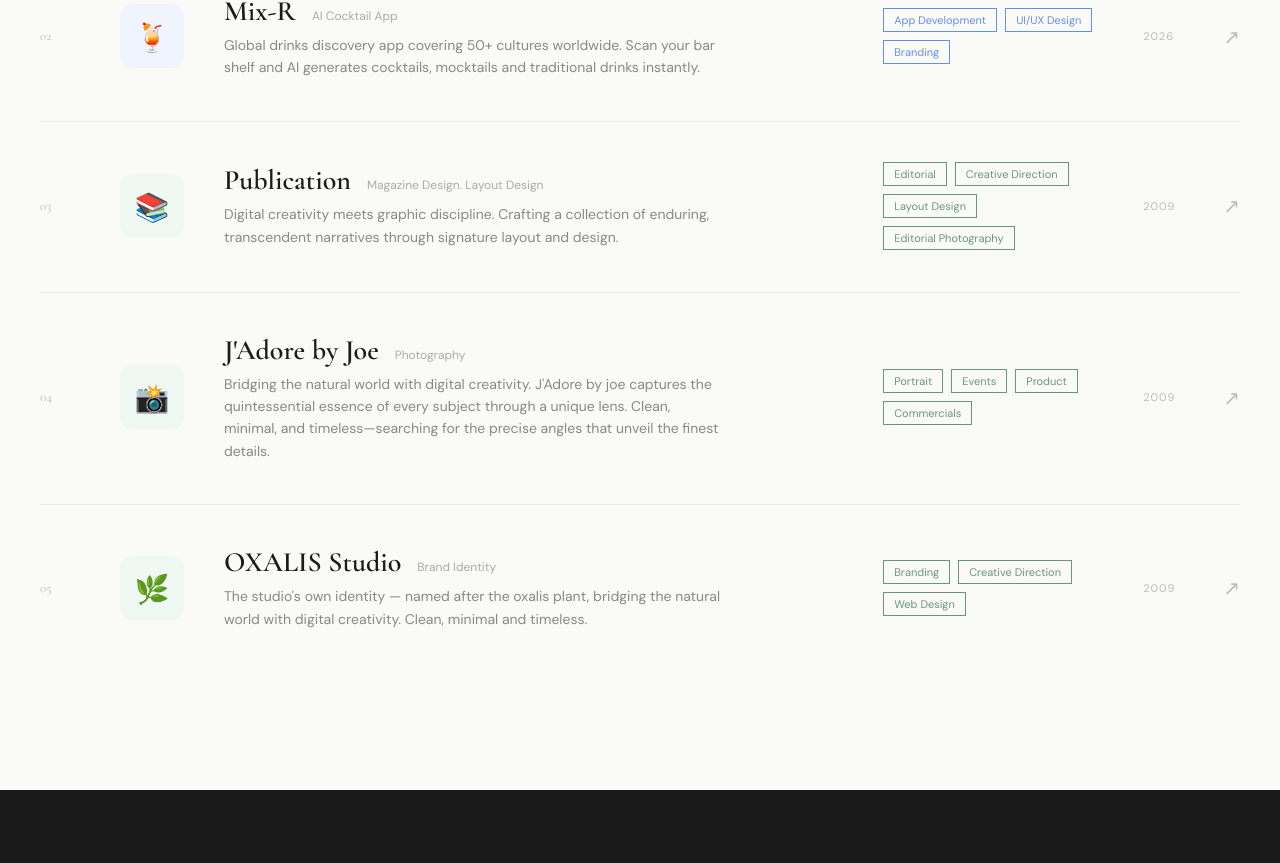
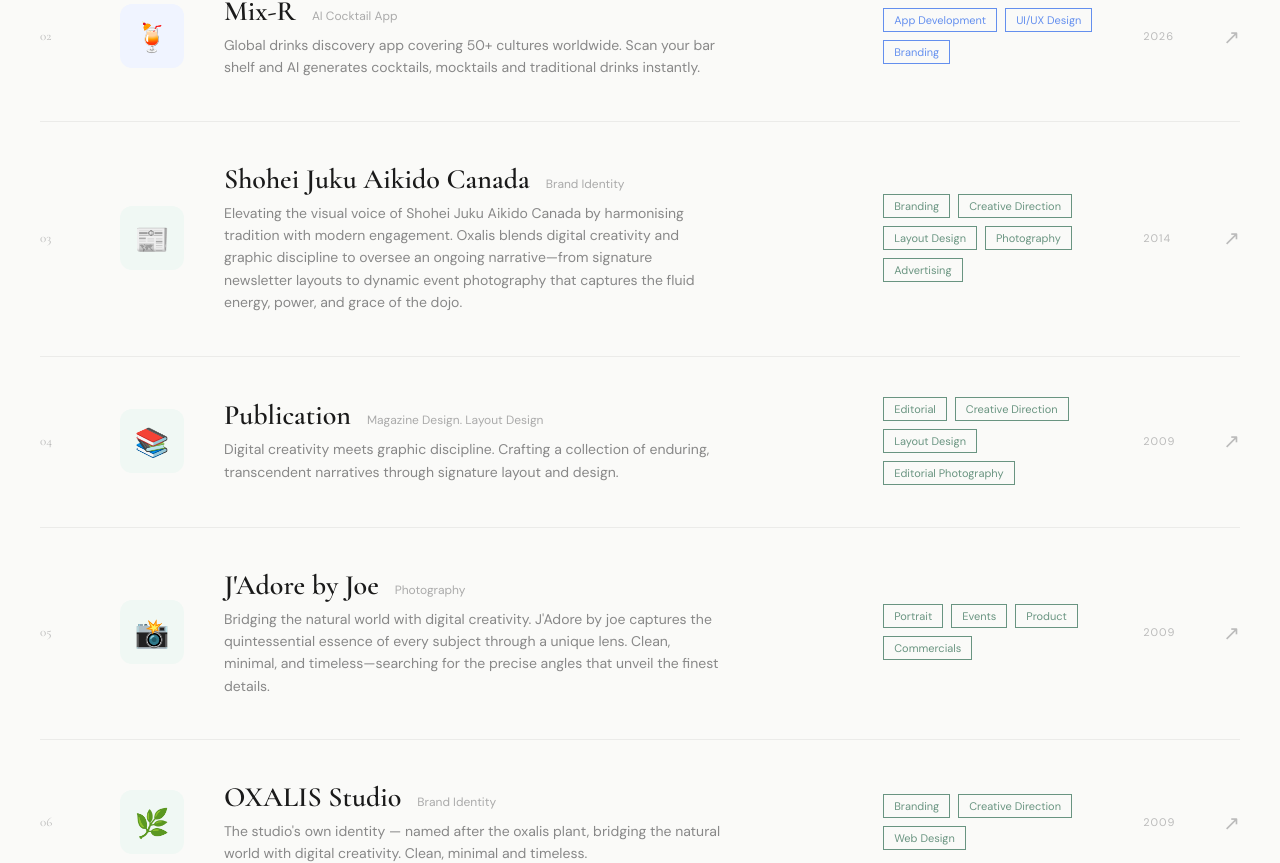
Before and after one commit to 4ddiej03-sys/OxalisStudio, a React (Vite) app: page / in a window 1280 px wide. Shown: the part 1427-2290 px from the top of the page. Built offline with nearby package versions, Linux system fonts and the light colour scheme.

Commit message:
🌿 OXALIS Studio portfolio

```diff
--- a/src/components/Nav.jsx
+++ b/src/components/Nav.jsx
@@ -6,6 +6,7 @@
   { label: "About", page: "about" },
   { label: "Skills", page: "skills" },
   { label: "Contact", page: "contact" },
+  { label: "publication", page: "publication"},
 ];
 
 export default function Nav({ page, navigate }) {
--- a/src/pages/HomePage.jsx
+++ b/src/pages/HomePage.jsx
@@ -26,8 +26,20 @@
     emoji: "🍹",
     year: "2026",
   },
+    {
+    id: 3,
+    title: "Shohei Juku Aikido Canada",
+    subtitle: "Brand Identity",
+    tags: ["Branding", "Creative Direction", "Layout Design", "Photography", "Advertising"],
+    desc: "Elevating the visual voice of Shohei Juku Aikido Canada by harmonising tradition with modern engagement. Oxalis blends digital creativity and graphic discipline to oversee an ongoing narrative—from signature newsletter layouts to dynamic event photography that captures the fluid energy, power, and grace of the dojo.",
+    url: "#portfolio",
+    color: "#2d6a4f",
+    bg: "#f0f8f4",
+    emoji: "📰",
+    year: "2014",
+  },
   {
-    id: 3,
+    id: 4,
     title: "Publication",
     subtitle: "Magazine Design. Layout Design",
     tags: ["Editorial", "Creative Direction", "Layout Design", "Editorial Photography"],
@@ -39,7 +51,7 @@
     year: "2009",
   },
     {
-    id: 4,
+    id: 5,
     title: "J'Adore by Joe",
     subtitle: "Photography",
     tags: ["Portrait", "Events", "Product", "Commercials"],
@@ -51,7 +63,7 @@
     year: "2009",
   },
   {
-    id: 5,
+    id: 6,
     title: "OXALIS Studio",
     subtitle: "Brand Identity",
     tags: ["Branding", "Creative Direction", "Web Design"],
--- a/src/pages/OtherPages.jsx
+++ b/src/pages/OtherPages.jsx
@@ -29,7 +29,7 @@
       title: "Publications", subtitle: "Layout & Graphic Design",
       tags: ["Graphic Design", "Typography", "Photography", "Copywriting"],
       desc: "Creating Magazine Design for  ",
-      url: "#", emoji: "🌿", color: "#2d6a4f", bg: "#f0f8f4",
+      url: "#publication", emoji: "🌿", color: "#2d6a4f", bg: "#f0f8f4",
       highlights: ["6 SEO blog articles targeting food and cocktail keywords", "Multi-page React site with hash routing", "Full pricing and features documentation", "Mobile responsive across all breakpoints"],
     },
     {
@@ -287,8 +287,8 @@
 
             <div style={{ display: "flex", flexDirection: "column", gap: 24 }}>
               {[
-                { label: "General Enquiries", value: "support@che-af.vercel.app", href: "mailto:support@oxalisstudio.vercel.app" },
-                { label: "Instagram", value: "@cheaf_cooklikeyouknow", href: "https://www.instagram.com/cheaf_cooklikeyouknow" },
+                { label: "General Enquiries", value: "support@oxalisstudio.vercel.app", href: "mailto:support@oxalisstudio.vercel.app" },
+                { label: "Instagram", value: "@cheaf_cooklikeyouknow @mixr_shakewhatyouvegot", href: "https://www.instagram.com/cheaf_cooklikeyouknow https://www.instagram.com/mixr_shakewhatyouvegot" },
                 { label: "Che AF App", value: "che-af.vercel.app", href: "https://che-af.vercel.app" },
                 { label: "Mix-R App", value: "mix-r.vercel.app", href: "https://mix-r.vercel.app" },
               ].map((c, i) => (
```
Also changed, not shown: src/pages/PublicationPage.jsx (added, +8 -0 lines).
